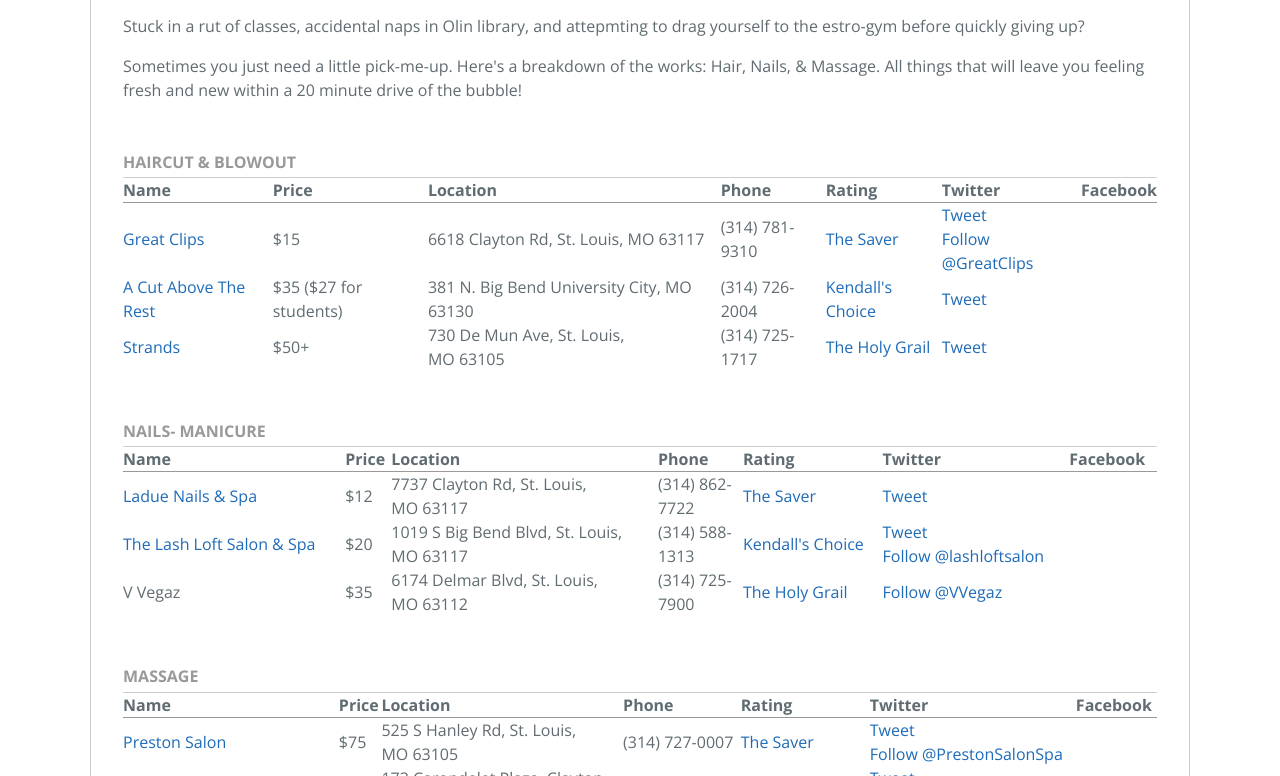
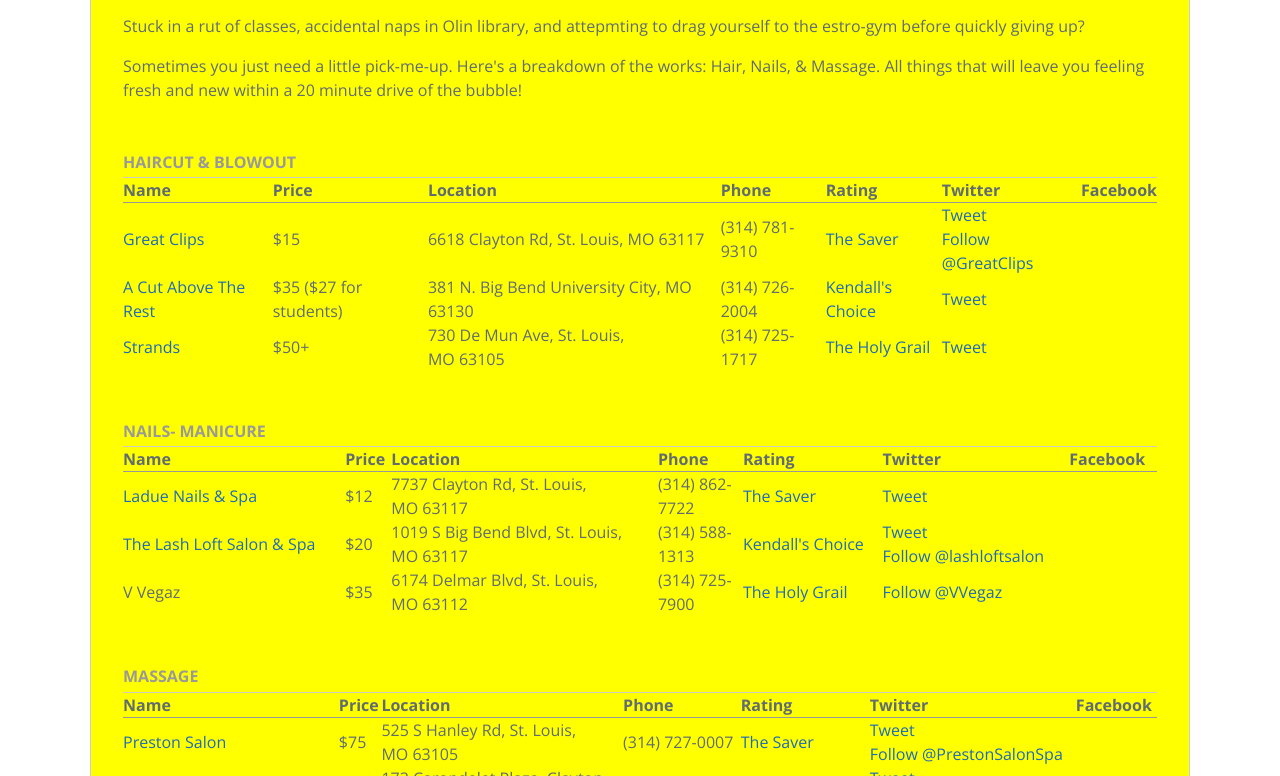
Before and after one commit to kmspina/CSS-intro-lab, a plain HTML site: page index.html in a window 1280 px wide. Shown: the part 139-915 px from the top of the page. Drawn offline with nearby package versions, Linux system fonts and the light colour scheme.

Commit message:
Update stylesheet.css

```diff
--- a/stylesheets/stylesheet.css
+++ b/stylesheets/stylesheet.css
@@ -19,7 +19,7 @@
   margin: 0 auto;
   padding: 1rem 2rem;
   text-align: left;
-  background-color: #yellow;
+  background-color: yellow;
 }
 
 section {
```
